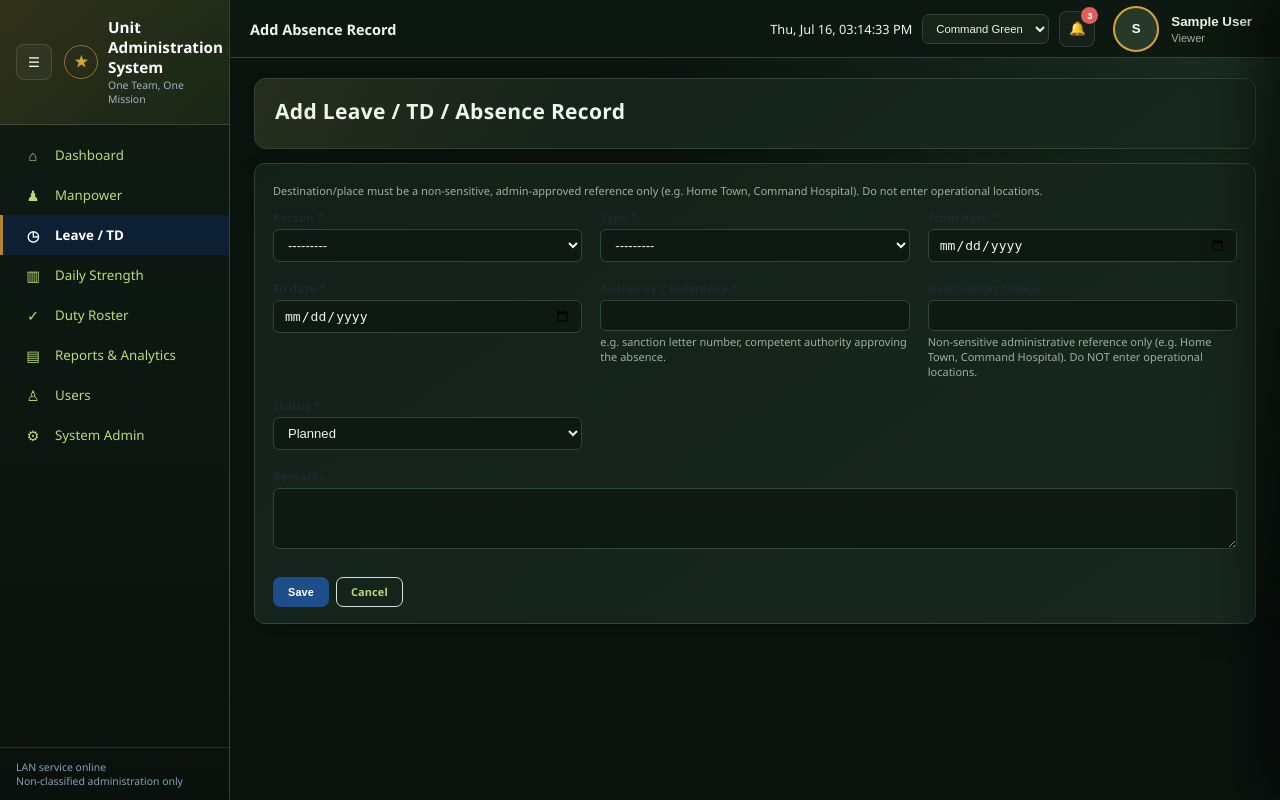
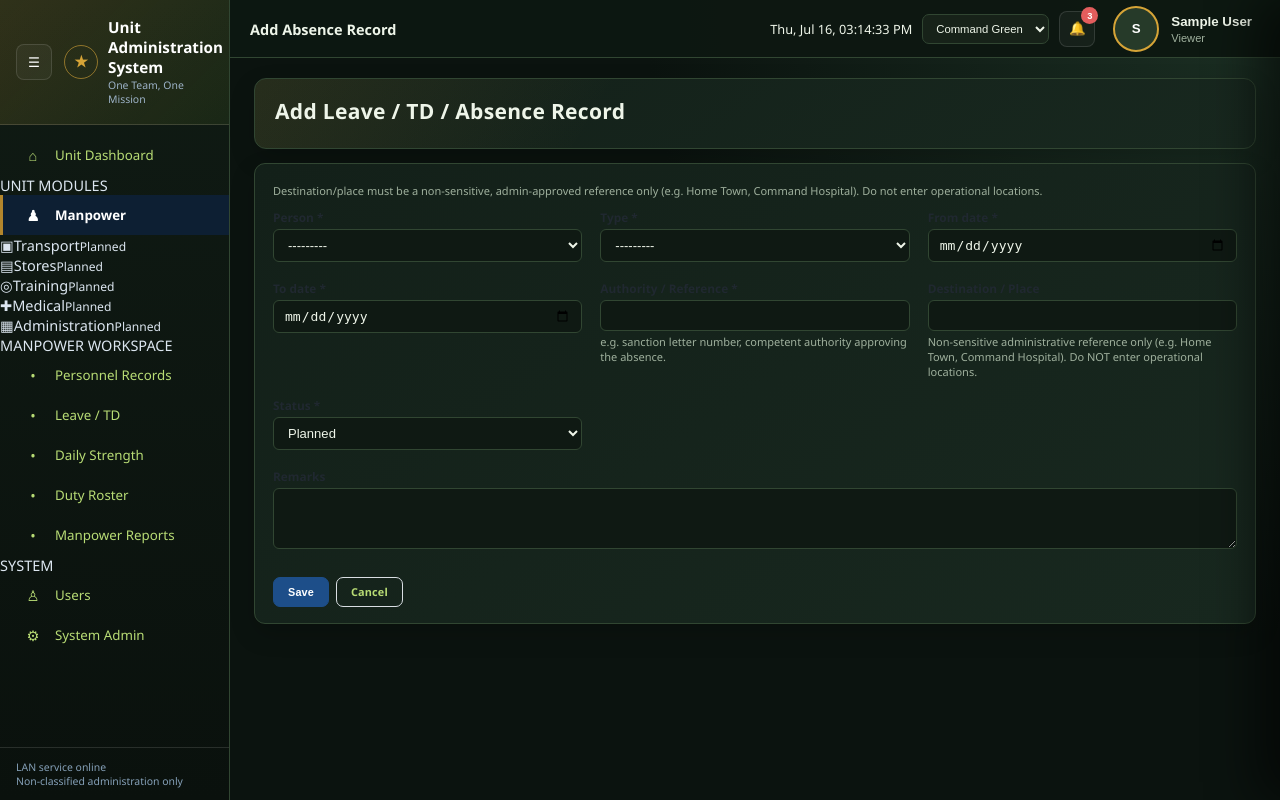
Before and after one commit to 7207185957/Indbatt-3, a Django app: page /absence/add/ in a window 1280 px wide. Run offline with Django 4.2, Linux system fonts and the light colour scheme; the visitor is signed in with stand-in values (Sample User, id 1); data that the repository does not hold is empty.

Commit message:
Reorganize sidebar by unit modules

```diff
--- a/templates/base.html
+++ b/templates/base.html
@@ -20,13 +20,24 @@
       <div class="brand-copy"><strong>{{ UNIT_NAME }}</strong><small>One Team, One Mission</small></div>
     </div>
     <ul class="sidebar-nav">
-      <li><a href="{% url 'dashboard:home' %}" class="{% if request.resolver_match.app_name == 'dashboard' %}active{% endif %}"><span class="nav-icon">⌂</span><span class="nav-label">Dashboard</span></a></li>
-      <li><a href="{% url 'personnel:list' %}" class="{% if request.resolver_match.app_name == 'personnel' %}active{% endif %}"><span class="nav-icon">♟</span><span class="nav-label">Manpower</span></a></li>
-      <li><a href="{% url 'absence:list' %}" class="{% if request.resolver_match.app_name == 'absence' %}active{% endif %}"><span class="nav-icon">◷</span><span class="nav-label">Leave / TD</span></a></li>
-      <li><a href="{% url 'strength:list' %}" class="{% if request.resolver_match.app_name == 'strength' %}active{% endif %}"><span class="nav-icon">▥</span><span class="nav-label">Daily Strength</span></a></li>
-      <li><a href="{% url 'dutyroster:list' %}" class="{% if request.resolver_match.app_name == 'dutyroster' %}active{% endif %}"><span class="nav-icon">✓</span><span class="nav-label">Duty Roster</span></a></li>
-      <li><a href="{% url 'reports:home' %}" class="{% if request.resolver_match.app_name == 'reports' %}active{% endif %}"><span class="nav-icon">▤</span><span class="nav-label">Reports & Analytics</span></a></li>
+      <li><a href="{% url 'dashboard:home' %}" class="{% if request.resolver_match.url_name == 'home' and request.resolver_match.app_name == 'dashboard' %}active{% endif %}"><span class="nav-icon">⌂</span><span class="nav-label">Unit Dashboard</span></a></li>
+      <li class="nav-section-label"><span class="nav-label">UNIT MODULES</span></li>
+      <li><a href="{% url 'dashboard:manpower' %}" class="{% if request.resolver_match.url_name == 'manpower' or request.resolver_match.app_name == 'personnel' or request.resolver_match.app_name == 'absence' or request.resolver_match.app_name == 'strength' or request.resolver_match.app_name == 'dutyroster' or request.resolver_match.app_name == 'reports' %}active{% endif %}"><span class="nav-icon">♟</span><span class="nav-label">Manpower</span></a></li>
+      <li class="nav-planned"><span><span class="nav-icon">▣</span><span class="nav-label">Transport</span><small>Planned</small></span></li>
+      <li class="nav-planned"><span><span class="nav-icon">▤</span><span class="nav-label">Stores</span><small>Planned</small></span></li>
+      <li class="nav-planned"><span><span class="nav-icon">◎</span><span class="nav-label">Training</span><small>Planned</small></span></li>
+      <li class="nav-planned"><span><span class="nav-icon">✚</span><span class="nav-label">Medical</span><small>Planned</small></span></li>
+      <li class="nav-planned"><span><span class="nav-icon">▦</span><span class="nav-label">Administration</span><small>Planned</small></span></li>
+      {% if request.resolver_match.url_name == 'manpower' or request.resolver_match.app_name == 'personnel' or request.resolver_match.app_name == 'absence' or request.resolver_match.app_name == 'strength' or request.resolver_match.app_name == 'dutyroster' or request.resolver_match.app_name == 'reports' %}
+      <li class="nav-section-label"><span class="nav-label">MANPOWER WORKSPACE</span></li>
+      <li><a href="{% url 'personnel:list' %}"><span class="nav-icon">•</span><span class="nav-label">Personnel Records</span></a></li>
+      <li><a href="{% url 'absence:list' %}"><span class="nav-icon">•</span><span class="nav-label">Leave / TD</span></a></li>
+      <li><a href="{% url 'strength:list' %}"><span class="nav-icon">•</span><span class="nav-label">Daily Strength</span></a></li>
+      <li><a href="{% url 'dutyroster:list' %}"><span class="nav-icon">•</span><span class="nav-label">Duty Roster</span></a></li>
+      <li><a href="{% url 'reports:home' %}"><span class="nav-icon">•</span><span class="nav-label">Manpower Reports</span></a></li>
+      {% endif %}
       {% if is_super_admin_user %}
+        <li class="nav-section-label"><span class="nav-label">SYSTEM</span></li>
         <li><a href="{% url 'accounts:user_list' %}" class="{% if request.resolver_match.app_name == 'accounts' %}active{% endif %}"><span class="nav-icon">♙</span><span class="nav-label">Users</span></a></li>
         <li><a href="{% url 'admin:index' %}"><span class="nav-icon">⚙</span><span class="nav-label">System Admin</span></a></li>
       {% endif %}
```
